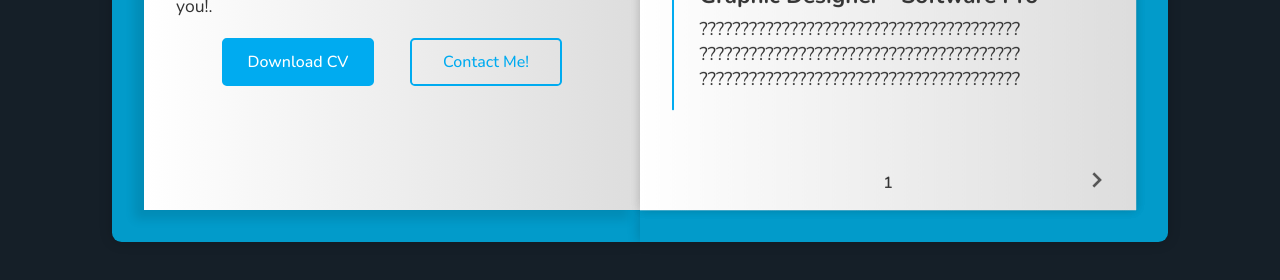
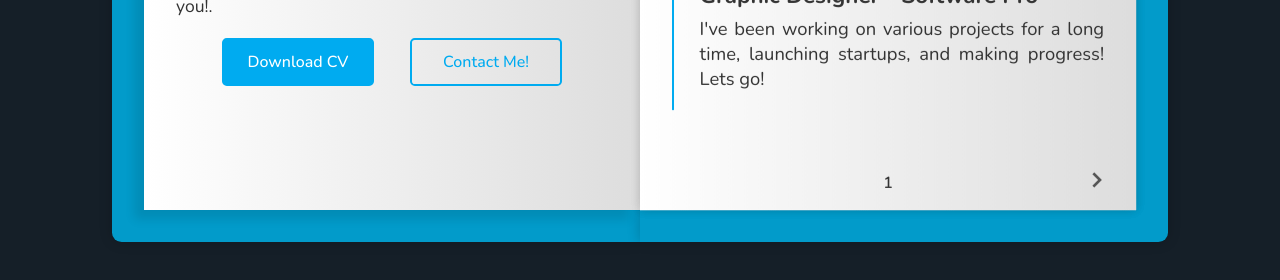
Before and after one commit to tmrrw-dev/meee, a plain HTML site: page index.html in a window 1280 px wide. Shown: the part 518-798 px from the top of the page. Drawn offline with nearby package versions, Linux system fonts and the light colour scheme; a web font is replaced by a local one.

Commit message:
Revise index.html content and structure
Updated the HTML structure and content of the index.html file, including changes to the title, profile information, work experience, and education sections.

```diff
--- a/index.html
+++ b/index.html
@@ -3,7 +3,7 @@
   <head>
     <meta charset="UTF-8" />
     <meta name="viewport" content="width=device-width, initial-scale=1.0" />
-    <title> its me!</title>
+    <title> Ivan @bzeho </title>
     <!-- BoxIcon -->
     <link
       href="https://unpkg.com/boxicons@2.1.4/css/boxicons.min.css"
@@ -72,9 +72,8 @@
                 >
                 <h3>Graphic Designer - Software Pro</h3>
                 <p>
-                  ???????????????????????????????????????
-                  ???????????????????????????????????????
-                  ???????????????????????????????????????
+                  I've been working on various projects for a long time, launching startups, and making progress!
+                  Lets go!
                 </p>
               </div>
             </div>
```
